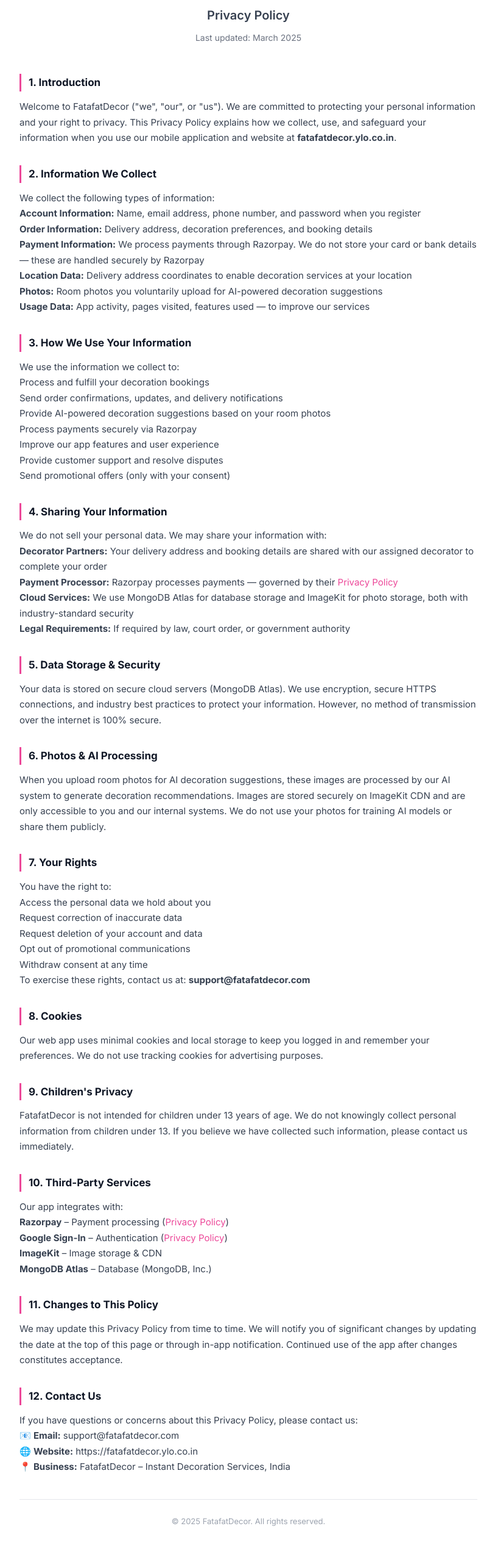
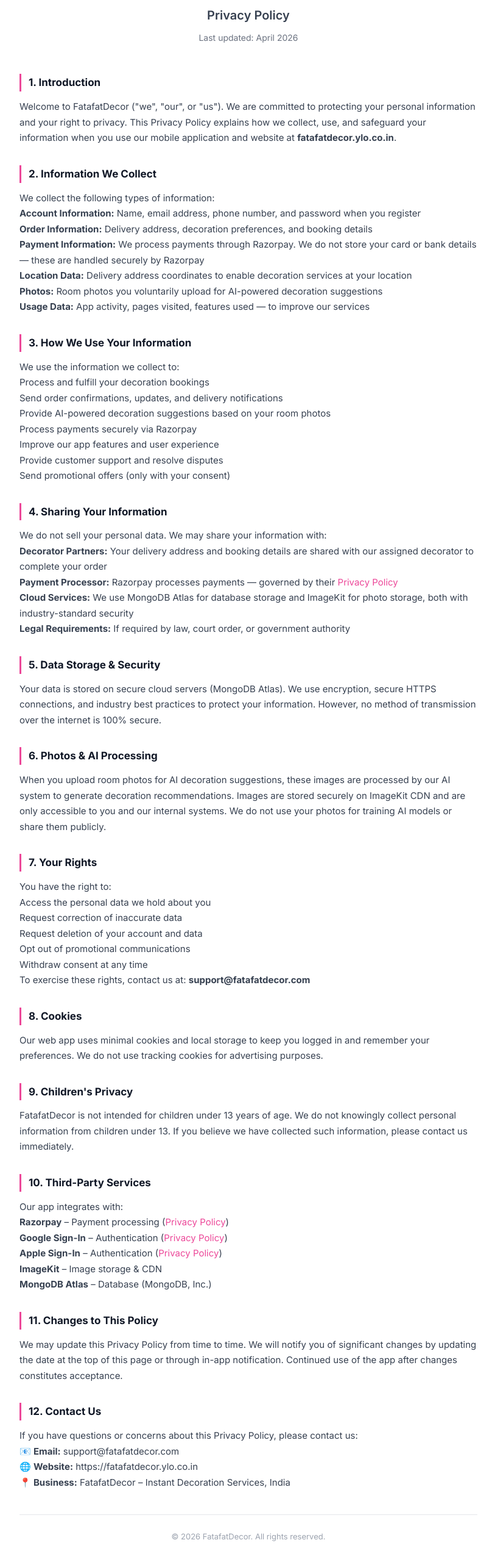
Before and after one commit to kunalylo/fatafatdecor-customer, a Next.js app: page /privacy in a window 1280 px wide. Shown: the part 168-2734 px from the top of the page at 61% size, without its empty margins (232-1045 px from the left). Before the commit the page ends 2713 px from the top, so only its background shows below. Built offline with nearby package versions, Linux system fonts and the light colour scheme.

Commit message:
Update privacy policy: add Apple Sign-In, fix year to 2026
Co-Authored-By: Claude Sonnet 4.6 <noreply@anthropic.com>

```diff
--- a/app/privacy/page.js
+++ b/app/privacy/page.js
@@ -17,7 +17,7 @@ export default function PrivacyPolicy() {
         }}>🎀</div>
         <h1 style={{ fontSize: 28, fontWeight: 800, color: '#EC4899', margin: 0 }}>FatafatDecor</h1>
         <h2 style={{ fontSize: 20, fontWeight: 600, color: '#374151', margin: '8px 0 0' }}>Privacy Policy</h2>
-        <p style={{ color: '#6B7280', fontSize: 14, margin: '8px 0 0' }}>Last updated: March 2025</p>
+        <p style={{ color: '#6B7280', fontSize: 14, margin: '8px 0 0' }}>Last updated: April 2026</p>
       </div>
 
       <Section title="1. Introduction">
@@ -92,6 +92,7 @@ export default function PrivacyPolicy() {
         <ul>
           <li><strong>Razorpay</strong> – Payment processing (<a href="https://razorpay.com/privacy/" style={{ color: '#EC4899' }}>Privacy Policy</a>)</li>
           <li><strong>Google Sign-In</strong> – Authentication (<a href="https://policies.google.com/privacy" style={{ color: '#EC4899' }}>Privacy Policy</a>)</li>
+          <li><strong>Apple Sign-In</strong> – Authentication (<a href="https://www.apple.com/legal/privacy/" style={{ color: '#EC4899' }}>Privacy Policy</a>)</li>
           <li><strong>ImageKit</strong> – Image storage & CDN</li>
           <li><strong>MongoDB Atlas</strong> – Database (MongoDB, Inc.)</li>
         </ul>
@@ -111,7 +112,7 @@ export default function PrivacyPolicy() {
       </Section>
 
       <div style={{ borderTop: '1px solid #E5E7EB', paddingTop: 24, marginTop: 40, textAlign: 'center', color: '#9CA3AF', fontSize: 13 }}>
-        © 2025 FatafatDecor. All rights reserved.
+        © 2026 FatafatDecor. All rights reserved.
       </div>
     </div>
   )
```
